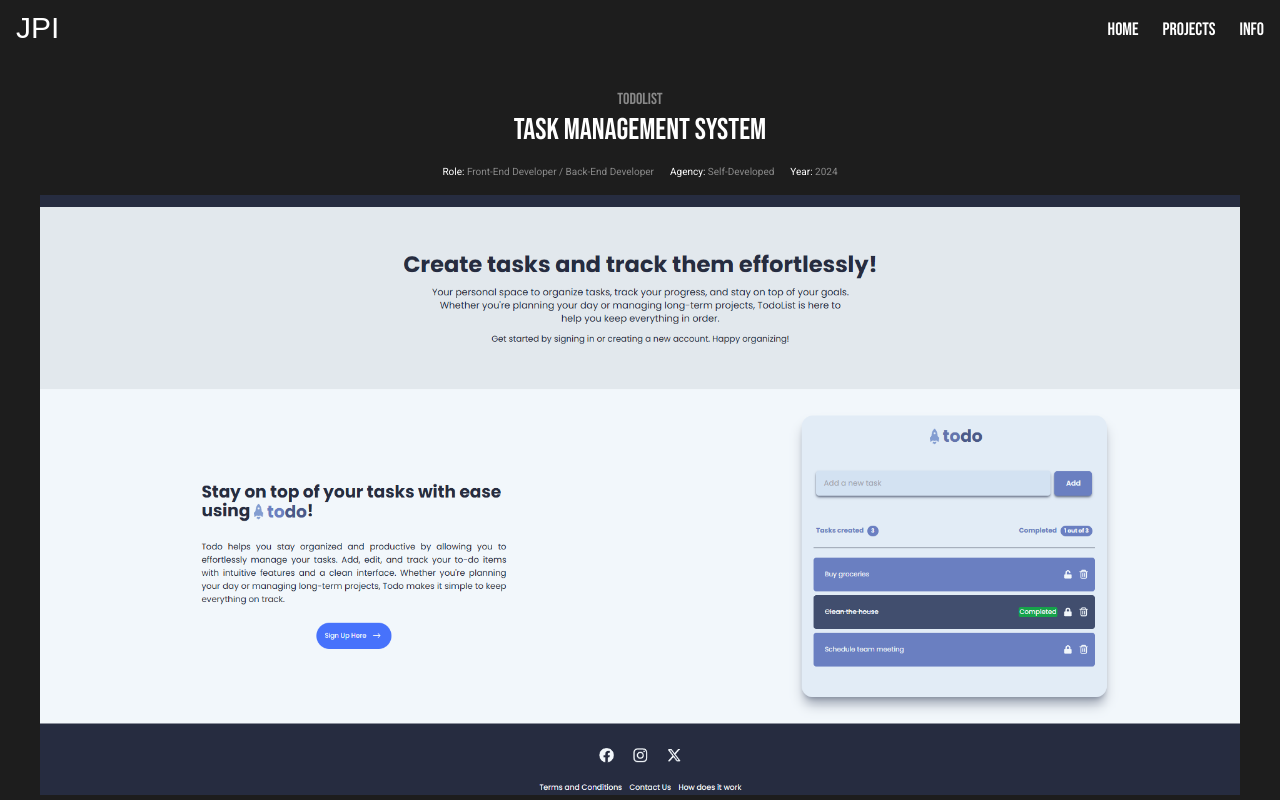
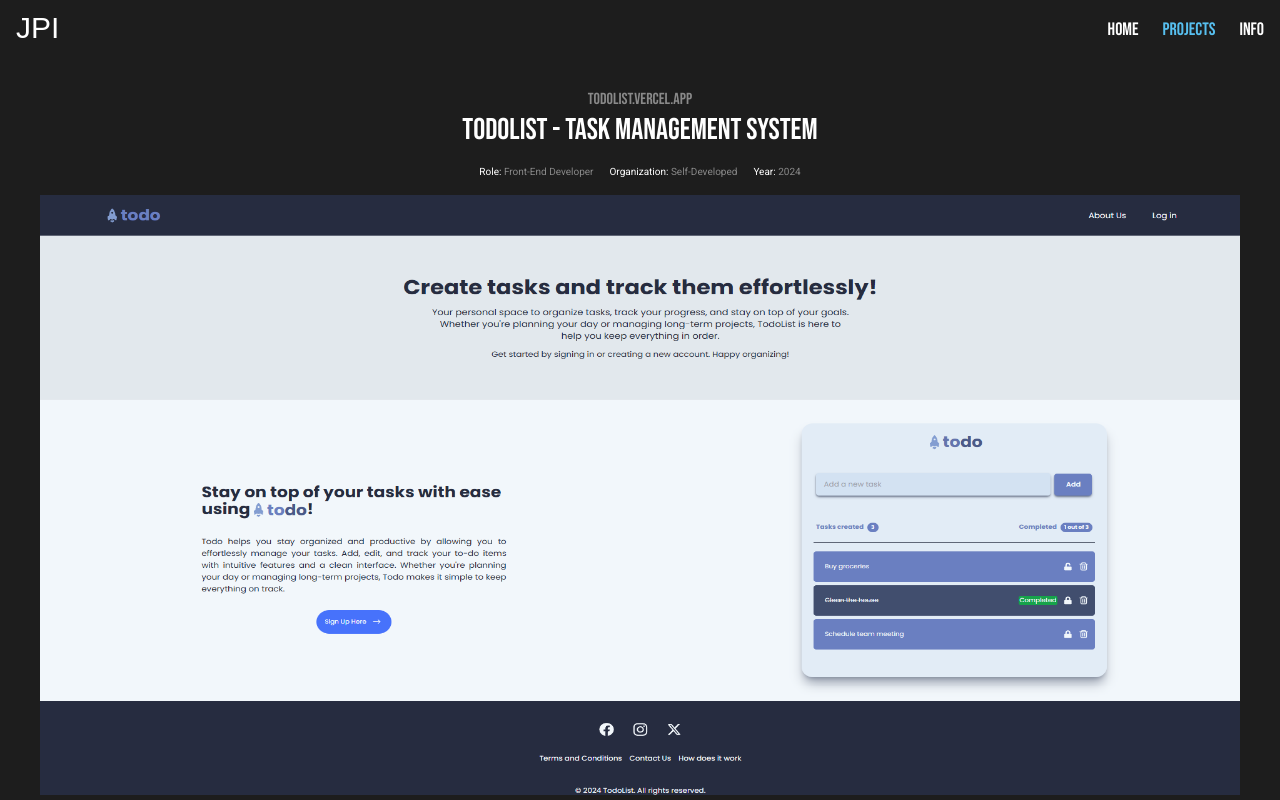
Before and after one commit to xjohnpatrick/portfolio, a Next.js app: page /projects/0 in a window 1280 px wide. Shown: the top 800 px of the page. Built offline with nearby package versions, Linux system fonts and the light colour scheme; a web font is replaced by a local one.

Commit message:
31.10.24.1944

```diff
--- a/app/layout.tsx
+++ b/app/layout.tsx
@@ -2,6 +2,7 @@ import type { Metadata } from "next";
 import { bebasNeue, chokokutai, roboto } from "./fonts/fonts";
 import "./globals.css";
 import Navbar from "@/components/Navbar";
+import Footer from "@/components/Footer";
 
 export const metadata: Metadata = {
   title: {
@@ -22,6 +23,7 @@ export default function RootLayout({
       >
         <Navbar />
         {children}
+        <Footer />
       </body>
     </html>
   );
--- a/app/page.tsx
+++ b/app/page.tsx
@@ -1,5 +1,4 @@
 import Capabilities from "@/components/Capabilities";
-import Footer from "@/components/Footer";
 import Hero from "@/components/Hero";
 
 export default function Home() {
@@ -8,7 +7,6 @@ export default function Home() {
     <main className="flex flex-col w-full bg-black-100 relative">
       <Hero />
       <Capabilities />
-      <Footer />
     </main>
   );
 }
--- a/app/projects/[id]/page.tsx
+++ b/app/projects/[id]/page.tsx
@@ -1,7 +1,10 @@
 import React from "react";
 import { projects } from "@/data";
 import Image from "next/image";
-import Footer from "@/components/Footer";
+import { TransitionLink } from "@/utils/TransitionLink";
+import { IoIosArrowBack } from "react-icons/io";
+import { IoIosArrowForward } from "react-icons/io";
+import Link from "next/link";
 
 export default function ProjectPage({ params }: { params: { id: string } }) {
   const projectId = parseInt(params.id, 10);
@@ -14,8 +17,10 @@ export default function ProjectPage({ params }: { params: { id: string } }) {
   return (
     <div className="w-full flex flex-col items-center gap-4 p-6">
       <div className="flex flex-col items-center">
-        <h1 className="text-gray font-bebas">{project.title}</h1>
-        <p className="text-white text-3xl font-bebas">{project.description}</p>
+        <h1 className="text-gray font-bebas">{project.website}</h1>
+        <p className="text-white text-3xl font-bebas">
+          {project.title} - {project.description}
+        </p>
       </div>
       <div className="flex gap-4">
         <p className="text-white text-[10px]">
@@ -23,7 +28,7 @@ export default function ProjectPage({ params }: { params: { id: string } }) {
           <span className="text-gray text-[10px]"> {project.role}</span>
         </p>
         <p className="text-white text-[10px]">
-          Agency:
+          Organization:
           <span className="text-gray text-[10px]"> {project.agency}</span>
         </p>
         <p className="text-white text-[10px]">
@@ -31,22 +36,42 @@ export default function ProjectPage({ params }: { params: { id: string } }) {
           <span className="text-gray text-[10px]"> {project.year}</span>
         </p>
       </div>
+      {project.link && (
+        <div>
+          <Link
+            target="_blank"
+            rel="noopener noreferrer"
+            href={project.link}
+            className="flex text-xs text-blue bg-black-200 p-2"
+          >
+            View App
+          </Link>
+        </div>
+      )}
       <div className="flex flex-wrap justify-center gap-4 w-full">
         {project.img.map((image, index) => (
           <div
             key={index}
             className="relative w-full sm:w-[600px] md:w-[800px] lg:w-[1000px] xl:w-[1200px] h-64 sm:h-80 md:h-96 lg:h-[600px]"
           >
-            <Image
-              src={image}
-              alt={project.alt}
-              fill
-              className="object-cover"
-            />
+            <Image src={image} alt={project.alt} fill />
           </div>
         ))}
       </div>
-      <Footer/>
+      <div className="flex gap-4 mt-4">
+        <TransitionLink href="/">
+          <span className="text-blue text-[10px] bg-black-200 p-2 flex items-center hover:text-white gap-1">
+            <IoIosArrowBack />
+            Home
+          </span>
+        </TransitionLink>
+        <TransitionLink href="/all-projects">
+          <span className="text-blue text-[10px] bg-black-200 p-2 flex items-center hover:text-white gap-1">
+            All Projects
+            <IoIosArrowForward />
+          </span>
+        </TransitionLink>
+      </div>
     </div>
   );
 }
--- a/components/Capabilities.tsx
+++ b/components/Capabilities.tsx
@@ -71,7 +71,7 @@ export default function Capabilities() {
           <span className={`uppercase text-gray-100 text-3xl mb-4 font-bebas`}>
             Experience
           </span>
-
+          <div className="flex gap-4 items-center">
             {experience.map((exp) => (
               <div key={exp.id}>
                 <Image
@@ -85,5 +85,6 @@ export default function Capabilities() {
           </div>
         </div>
       </div>
+    </div>
   );
 }
--- a/components/Navbar.tsx
+++ b/components/Navbar.tsx
@@ -2,9 +2,17 @@
 import React, { useEffect, useState } from "react";
 import SimpleBtn from "./button/SimpleBtn";
 import { TransitionLink } from "@/utils/TransitionLink";
+import { usePathname } from "next/navigation";
+
+const navLinks = [
+  { href: "/", title: "Home" },
+  { href: "/all-projects", title: "Projects" },
+  { href: "/info", title: "Info" },
+];
 
 export default function Navbar() {
   const [scrolled, setScrolled] = useState(false);
+  const pathname = usePathname();
 
   useEffect(() => {
     const onScroll = () => setScrolled(window.scrollY > 0);
@@ -12,7 +20,7 @@ export default function Navbar() {
     return () => window.removeEventListener("scroll", onScroll);
   }, []);
   return (
-    <div className="flex w-full sticky top-0 z-50">
+    <header className="flex w-full sticky top-0 z-50">
       <div
         className={`flex w-full transition-all duration-300 ${
           scrolled ? "bg-black h-10" : "bg-transparent h-16"
@@ -30,17 +38,20 @@ export default function Navbar() {
             scrolled ? "top-2" : "top-4"
           }`}
         >
-          <TransitionLink href="/">
-            <SimpleBtn title="Home" />
-          </TransitionLink>
-          <TransitionLink href="/all-projects">
-            <SimpleBtn title="Projects" />
-          </TransitionLink>
-          <TransitionLink href="/info">
-            <SimpleBtn title="Info" />
-          </TransitionLink>
+          {navLinks.map(({ href, title }) => (
+            <TransitionLink key={href} href={href}>
+              <SimpleBtn
+                title={title}
+                isActive={
+                  href === "/all-projects"
+                    ? pathname.startsWith("/projects/") || pathname === "/all-projects"
+                    : pathname === href
+                }
+              />
+            </TransitionLink>
+          ))}
         </div>
       </div>
-    </div>
+    </header>
   );
 }
--- a/components/button/SimpleBtn.tsx
+++ b/components/button/SimpleBtn.tsx
@@ -5,14 +5,17 @@ interface ButtonProps {
   Icon?: React.ComponentType;
   className?: string;
   onClick?: React.MouseEventHandler<HTMLButtonElement>;
+  isActive?: boolean;
 }
 
-export default function SimpleBtn({ title, Icon, className, onClick }: ButtonProps) {
+export default function SimpleBtn({ title, Icon, className, onClick, isActive }: ButtonProps) {
   return (
     <div>
       <button
         onClick={onClick}
-        className={`hover:-translate-y-1 transform transition duration-200 hover:shadow-md ${className}`}
+        className={`hover:-translate-y-1 transform transition duration-200 hover:shadow-md ${
+          isActive ? "text-blue" : "text-white"
+        } ${className}`}
       >
         {title}
         {Icon && <Icon />}
--- a/data/index.ts
+++ b/data/index.ts
@@ -1,40 +1,3 @@
-export const words = [
-  {
-    text: "Bringing",
-  },
-  {
-    text: "Ideas",
-  },
-  {
-    text: "to",
-  },
-  {
-    text: "Life",
-  },
-  {
-    text: "Through",
-  },
-  {
-    text: "Intuitive",
-  },
-  {
-    text: "User",
-    className: "text-beige/80",
-  },
-  {
-    text: "Experiences",
-    className: "text-beige/80",
-  },
-];
-
-export const flipWords = [
-  "while listening to music.",
-  "for front-end development.",
-  "to bring ideas to life.",
-  "while exploring new frameworks.",
-  "and learning from others.",
-];
-
 export const socialMedia = [
   {
     id: 0,
@@ -84,7 +47,8 @@ export const projects = [
     link: "",
     description: "Task Management System",
     title: "TodoList",
-    role: "Front-End Developer / Back-End Developer",
+    website: "todolist.vercel.app",
+    role: "Front-End Developer",
     year: "2024",
     agency: "Self-Developed",
   },
@@ -105,9 +69,10 @@ export const projects = [
       "/cmemboApp11.png",
      ],
     alt: "Barangay Comembo Image",
-    link: "",
+    link: "https://queueby.vercel.app",
     description: "Document Management System",
     title: "Cmembo",
+    website: "queueby.vercel.app",
     role: "Front-End Developer",
     year: "2022-2023",
     agency: "Barangay Comembo",
@@ -120,7 +85,7 @@ export const capabilities = [
     img: "/devImg.jpg",
     alt: "Dev Image",
     link: "",
-    description: "Front-End/HTML/CSS/JS",
+    description: "Front-End/HTML/CSS/Next.js",
     title: "DEV",
   },
   {
@@ -142,6 +107,40 @@ export const experience = [
     description: ["Front-End Developer", "IT/Tech Support"],
     imgLogo: "/bcda.svg",
     altLogo: "BCDA Logo",
+    taskImg: "/taskImage1.jpg",
+    altTask: "Task Image 1",
+    date: "Feb - June 2024",
+    position: "IT/Tech Support and Front End Developer - OJT",
+    content: [
+      "Assist users in resolving technical issues related to computer systems, software, hardware, and networks.",
+      "Implemented front-end functionalities for Visitor's Logbook System using Next.js and Tailwind CSS.",
+    ],
+  },
+  {
+    id: 1,
+    title: "Bases Conversion and Development Authority",
+    titleImg: "/bcdaName.svg",
+    titleAlt: "BCDA Title Logo",
+    description: ["Front-End Developer", "IT/Tech Support"],
+    imgLogo: "/umak.svg",
+    altLogo: "UMAK Logo",
+    taskImg: "/taskImage1.jpg",
+    altTask: "Task Image 1",
+    date: "Feb - June 2024",
+    position: "IT/Tech Support and Front End Developer - OJT",
+    content: [
+      "Assist users in resolving technical issues related to computer systems, software, hardware, and networks.",
+      "Implemented front-end functionalities for Visitor's Logbook System using Next.js and Tailwind CSS.",
+    ],
+  },
+  {
+    id: 2,
+    title: "Bases Conversion and Development Authority",
+    titleImg: "/bcdaName.svg",
+    titleAlt: "BCDA Title Logo",
+    description: ["Front-End Developer", "IT/Tech Support"],
+    imgLogo: "/comembo.svg",
+    altLogo: "Barangay Comembo Logo",
     taskImg: "/taskImage1.jpg",
     altTask: "Task Image 1",
     date: "Feb - June 2024",
--- a/tailwind.config.ts
+++ b/tailwind.config.ts
@@ -33,6 +33,9 @@ const config: Config = {
         white: {
           DEFAULT: "#ffffff",
         },
+        blue: {
+          DEFAULT: "#57bfef",
+        },
       },
       keyframes: {
         scroll: {
```
Also changed, not shown: components/AboutMe.tsx (+7 -19 lines), components/Footer.tsx (+4 -5 lines), public/comembo.svg (added), public/umak.svg. Lines whose indentation alone changed are shown as unchanged.
